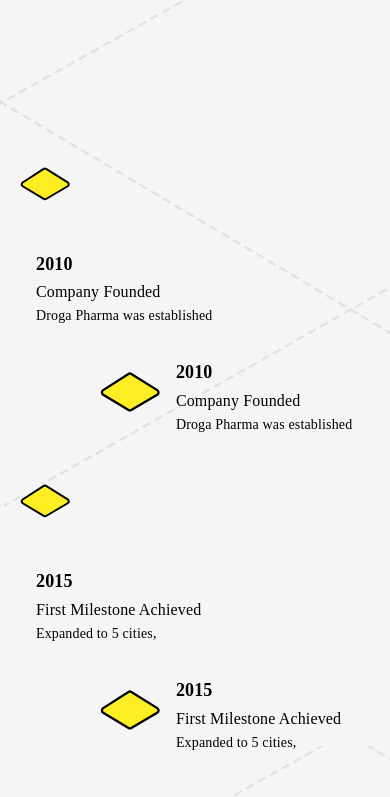
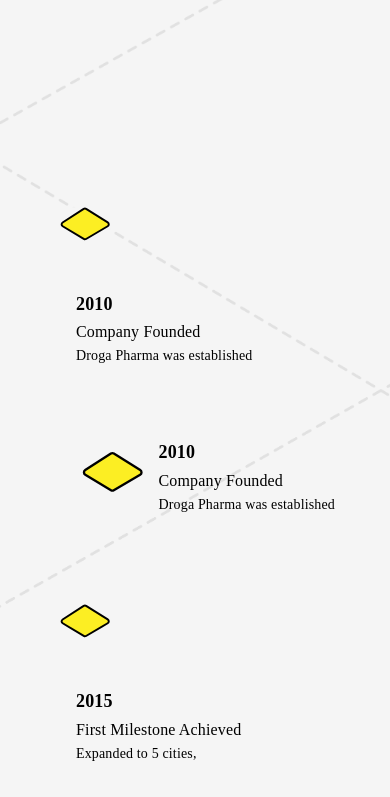
Before and after one commit to gediongetachew/droga-pharma, a Next.js app: page /about in a window 390 px wide. Shown: the part 4200-4997 px from the top of the page. Built offline with nearby package versions, Linux system fonts and the light colour scheme; a web font is replaced by a local one.

Commit message:
logo update

```diff
--- a/src/section/about/mileStone.tsx
+++ b/src/section/about/mileStone.tsx
@@ -75,7 +75,7 @@
          <Grid container sx={{display:{xs:'block', md:'none'}}}>
          {milestones.map((milestone, index) => (
            <Grid item xs={12} key={index} sx={{display: 'flex', flexDirection:'column'}}>
-             <Box sx={{display:'flex',flexDirection:'column'}}>
+             <Box sx={{display:'flex',flexDirection:'column', padding:5}}>
              <Box
                 sx={{
                   width: { xs: '50px', md: '50px' },
@@ -135,7 +135,7 @@
                 </Typography>
               </Box>
              </Box>
-              <Box sx={{display:'flex',marginLeft:{xs:10} }}>
+              <Box sx={{display:'flex',marginLeft:{xs:'auto'} }}>
               <Box
                 sx={{
                   width: { xs: '80px', md: '50px' },
@@ -203,7 +203,7 @@
          </Grid>
 
 
-        <Grid container spacing={3} justifyContent="center" sx={{display:{xs:'none', md:'flex'}}}>
+        <Grid container spacing={3} justifyContent="center" sx={{display:{xs:'none', md:'flex', padding:{xs:0, md:10, lg:0}}}}>
           {milestones.map((milestone, index) => (
             <Grid
               item
@@ -216,6 +216,7 @@
                 flexDirection: { xs: 'column', md: 'column' },
                 alignItems: 'center',
                 gap: 3,
+
               }}
             >
 
@@ -224,7 +225,7 @@
                 width: { xs: '100%', md: '250px' },
                 maxWidth: '100%',
                 padding: { xs: 2, md: 0 },
-                marginRight:{xs:0, md:20}
+                marginRight:{xs:0, md:10, lg:20}
               }}>
                 <Typography
                   variant="h6"
@@ -232,7 +233,7 @@
                     fontFamily: 'Plus Jakarta Sans',
                     fontWeight: 'bold',
                     color: 'black',
-                    fontSize: { xs: '18px', md: '24px' },
+                    fontSize: { xs: '18px', md: '20px', lg:'24px' },
                   }}
                 >
                   {milestone.year}
@@ -243,7 +244,7 @@
                     fontFamily: 'Plus Jakarta Sans',
                     fontWeight: 500,
                     color: 'black',
-                    fontSize: { xs: '16px', md: '20px' },
+                    fontSize: { xs: '16px', md: '18px', lg:'20px' },
                   }}
                 >
                   {milestone.title}
@@ -254,7 +255,7 @@
                     fontFamily: 'Plus Jakarta Sans',
                     fontWeight: 400,
                     color: 'black',
-                    fontSize: { xs: '14px', md: '16px' },
+                    fontSize: { xs: '14px', md: '14px', lg:'16px' },
                   }}
                 >
                   {milestone.description}
@@ -266,7 +267,7 @@
                   height: { xs: '100px', md: '50px' },
                   borderRadius: '50%',
                   position: 'relative',
-                  marginRight:{xs:0, md:20}
+                  marginRight:{xs:0, md:30, lg:20}
                 }}
               >
 
```
Also changed, not shown: public/logo.png, public/logo.svg.
